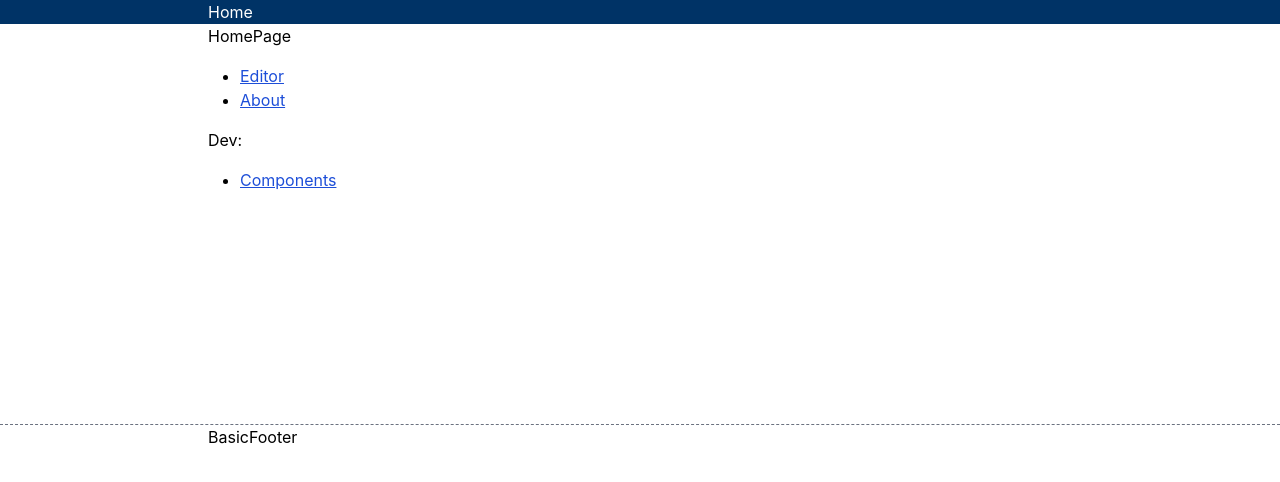
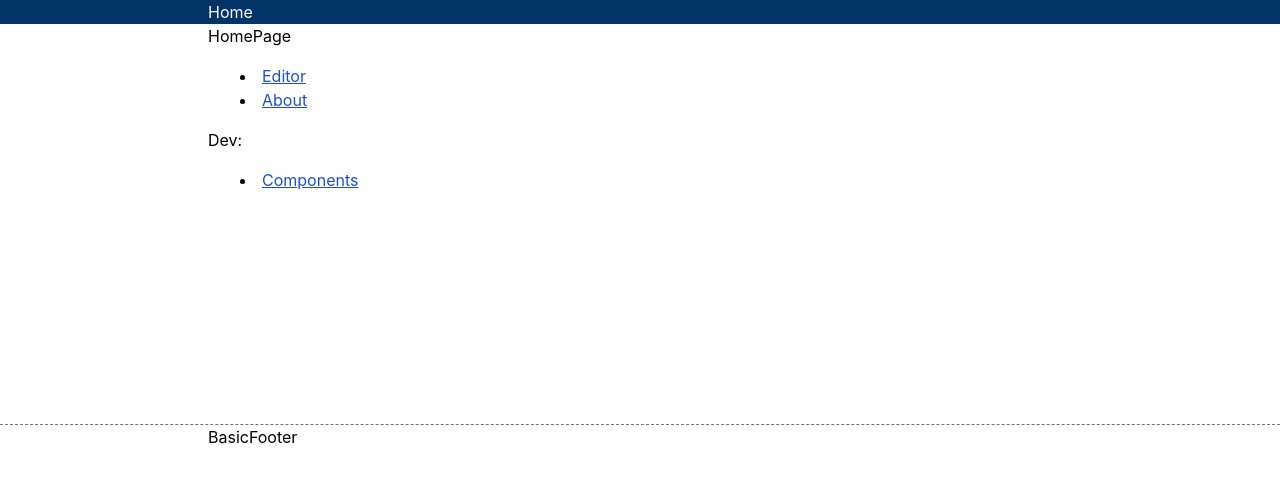
Before and after one commit to ginpei/ashigaru, a Next.js app: page / in a window 1280 px wide. Shown: the top 482 px of the page. Built offline with nearby package versions, Linux system fonts and the light colour scheme.

Commit message:
feat: 🎸 standard list UI element

```diff
--- /dev/null
+++ b/src/domains/nice/NiceUL.tsx
@@ -0,0 +1,12 @@
+import { ComponentPropsWithoutRef } from "react";
+
+export type NiceListProps = ComponentPropsWithoutRef<"ul">;
+
+/**
+ * `<ul>`
+ */
+export function NiceUL({ className, children }: NiceListProps): JSX.Element {
+  return (
+    <div className={`NiceList ${className} m-4 ml-8 list-disc`}>{children}</div>
+  );
+}
--- a/src/domains/showcase/ShowcaseIndexPage.tsx
+++ b/src/domains/showcase/ShowcaseIndexPage.tsx
@@ -1,4 +1,5 @@
 import { StraightLayout } from "../../layouts/straight/StraightLayout";
+import { NiceUL } from "../nice/NiceUL";
 import { showcaseList } from "./showcaseList";
 
 export function ShowcaseIndexPage(): JSX.Element {
@@ -7,13 +8,13 @@ export function ShowcaseIndexPage(): JSX.Element {
   return (
     <StraightLayout className="ShowcaseIndexPage" title="Components">
       <h1>Components ({showcasePaths.length})</h1>
-      <ul className="m-4 ml-8 list-disc">
+      <NiceUL>
         {showcasePaths.map((path) => (
           <li key={path}>
             <a href={`./components/${path}`}>{path}</a>
           </li>
         ))}
-      </ul>
+      </NiceUL>
     </StraightLayout>
   );
 }
--- a/src/pages/home/HomePage.tsx
+++ b/src/pages/home/HomePage.tsx
@@ -1,4 +1,5 @@
 import { NiceLink } from "../../domains/nice/NiceLink";
+import { NiceUL } from "../../domains/nice/NiceUL";
 import { StraightLayout } from "../../layouts/straight/StraightLayout";
 import { aboutPagePath } from "../about/aboutPageMeta";
 import { editorPagePath } from "../editor/editorPageMeta";
@@ -9,20 +10,20 @@ export function HomePage(): JSX.Element {
   return (
     <StraightLayout className="HomePage" title="Home">
       <h1>HomePage</h1>
-      <ul className="m-4 ml-8 list-disc">
+      <NiceUL>
         <li>
           <NiceLink href={editorPagePath()}>Editor</NiceLink>
         </li>
         <li>
           <NiceLink href={aboutPagePath()}>About</NiceLink>
         </li>
-      </ul>
+      </NiceUL>
       <p>Dev:</p>
-      <ul className="m-4 ml-8 list-disc">
+      <NiceUL>
         <li>
           <NiceLink href="/_dev/components">Components</NiceLink>
         </li>
-      </ul>
+      </NiceUL>
     </StraightLayout>
   );
 }
```
